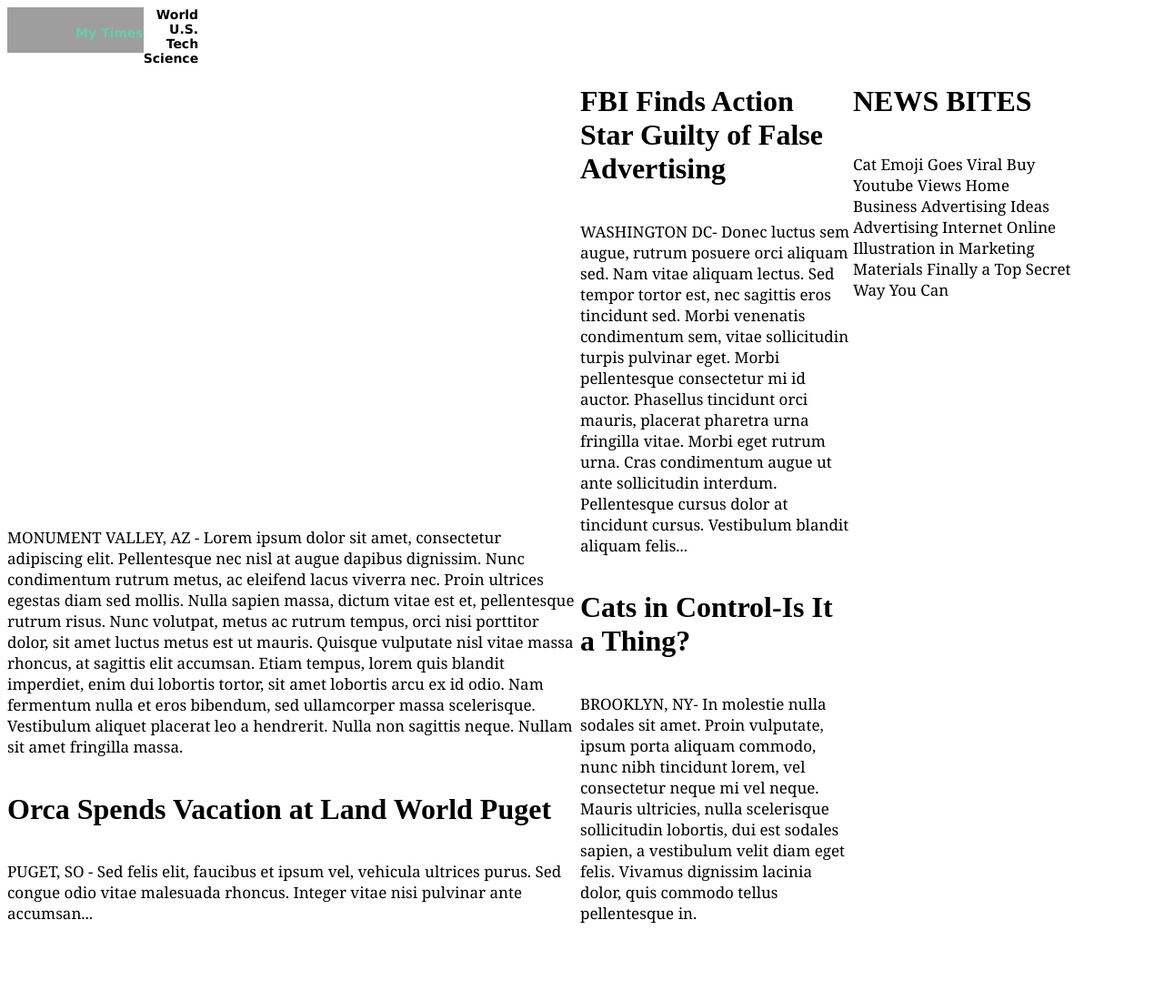
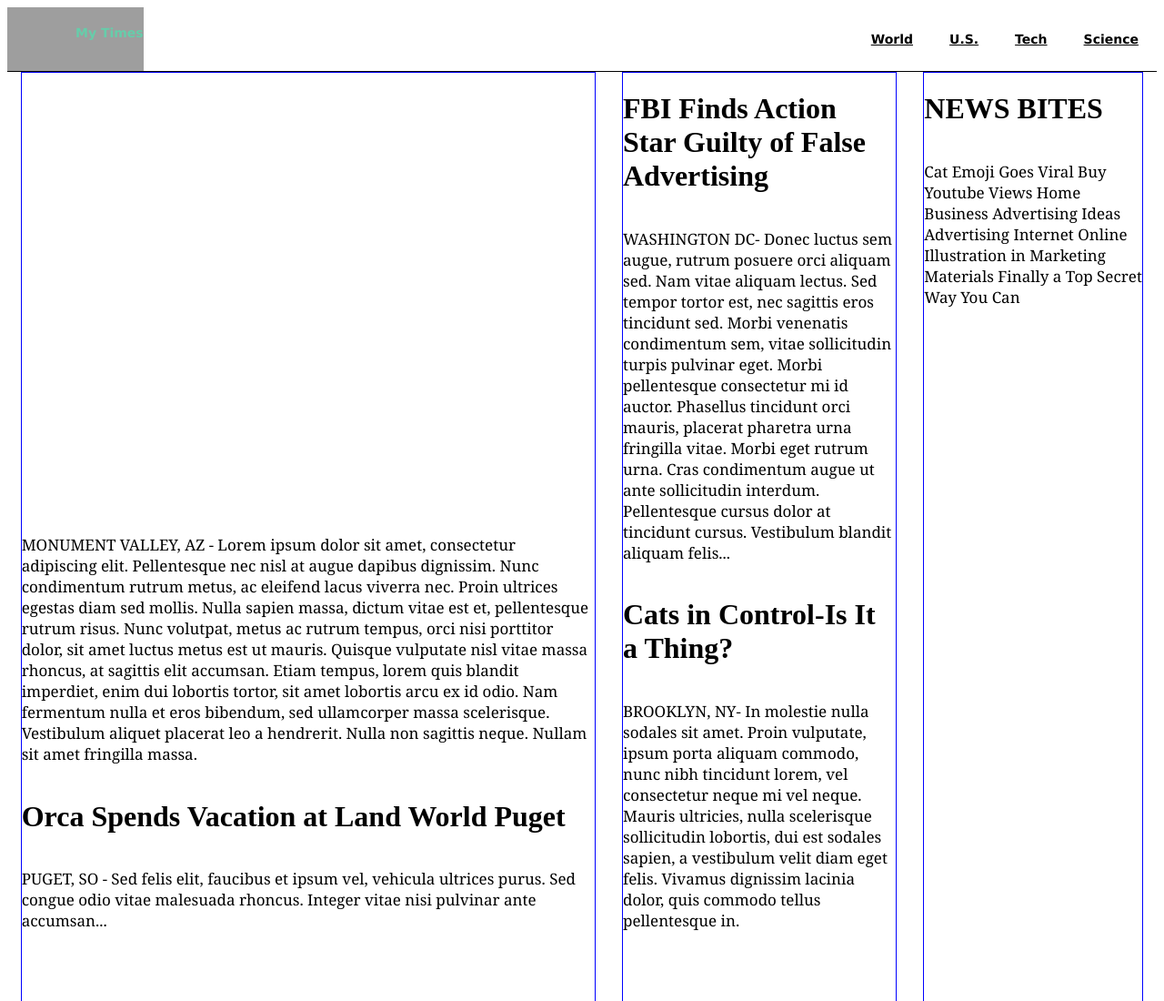
Before and after one commit to chrisgrazioli/mytimes, a plain HTML site: page index.html in a window 1280 px wide. Shown: the top 1100 px of the page at 91% size. Drawn offline with Linux system fonts and the light colour scheme; grey boxes are pictures that could not be loaded.

Commit message:
Updated header so that nav items display correctly and in correck color

```diff
--- a/index.html
+++ b/index.html
@@ -11,12 +11,13 @@
         <span>My Times</span>
       </div>
       <nav>
-        <span>World</span>
-        <span>U.S.</span>
-        <span>Tech</span>
-        <span>Science</span>
+        <span><a href="#">World</a></span>
+        <span><a href="#">U.S.</a></span>
+        <span><a href="#">Tech</a></span>
+        <span><a href="#">Science</a></span>
       </nav>
     </header>
+
     <div class="container">
       <div class="column large">
         <div class="story 1">
--- a/resources/css/style.css
+++ b/resources/css/style.css
@@ -3,15 +3,16 @@ header{
   font-size: 14px;
   font-weight: bold;
   display: flex;
+  justify-content: space-between;
+  border-bottom:1px solid black;
 }
 .logo{
   display: flex;
   background-image: url(https://s3.amazonaws.com/codecademy-content/courses/freelance-1/unit-4/img-myt-logo.jpg);
   background-repeat: no-repeat;
-  flex-direction:column;
   color: MediumAquamarine;
   align-items: flex-start;
-  height:50px;
+  height:70px;
 }
 .logo span{
     flex-direction: column;
@@ -22,12 +23,14 @@ header{
 }
 nav{
   display: flex;
-  flex-direction: column;
-  align-items: flex-end;
+  flex-direction: row;
+  align-items: center;
 }
 nav span{
-  display:flex;
-  flex-grow: 1
+  padding: 0 20px;
+}
+nav span a{
+  color:black;
 }
 p{
   font-family: Georgia;
@@ -38,23 +41,28 @@ p{
   display:flex;
   flex-direction: row;
   flex-wrap: wrap;
+  justify-content: space-around;
 }
 .column.large {
   flex-basis: 630px;
+  height: auto;
   display: flex;
   flex-direction: column;
+  border: 1px solid blue;
 }
 
 .column.medium {
-  width: 300px;
+  flex-basis: 300px;
   display: flex;
   flex-direction: column;
+  border: 1px solid blue;
 }
 
 .column.small {
-  width: 240px;
+  flex-basis: 240px;
   display: flex;
   flex-direction: column;
+  border: 1px solid blue;
 }
 .story{
   display: flex;
@@ -67,20 +75,25 @@ p{
   display: flex;
   background-image: url(https://s3.amazonaws.com/codecademy-content/courses/freelance-1/unit-4/img-story-main.png);
   background-repeat: no-repeat;
+  border: 1px solid red;
 }
 .story.2{
   display: flex;
   background-image: url(https://s3.amazonaws.com/codecademy-content/courses/freelance-1/unit-4/img-story-2.png);
   background-repeat: no-repeat;
+  border: 1px solid red;
 }
 .story.3{
   display: flex;
   background-image: url(https://s3.amazonaws.com/codecademy-content/courses/freelance-1/unit-4/img-story-3.png);
   background-repeat: no-repeat;
+  border: 1px solid red;
 }
 .story.4{
   background-image: url(https://s3.amazonaws.com/codecademy-content/courses/freelance-1/unit-4/img-story-1.png);
+  border: 1px solid red;
 }
 .story.5{
   background-image: url(https://s3.amazonaws.com/codecademy-content/courses/freelance-1/unit-4/img-news-bite.png);
+  border: 1px solid red;
 }
```
